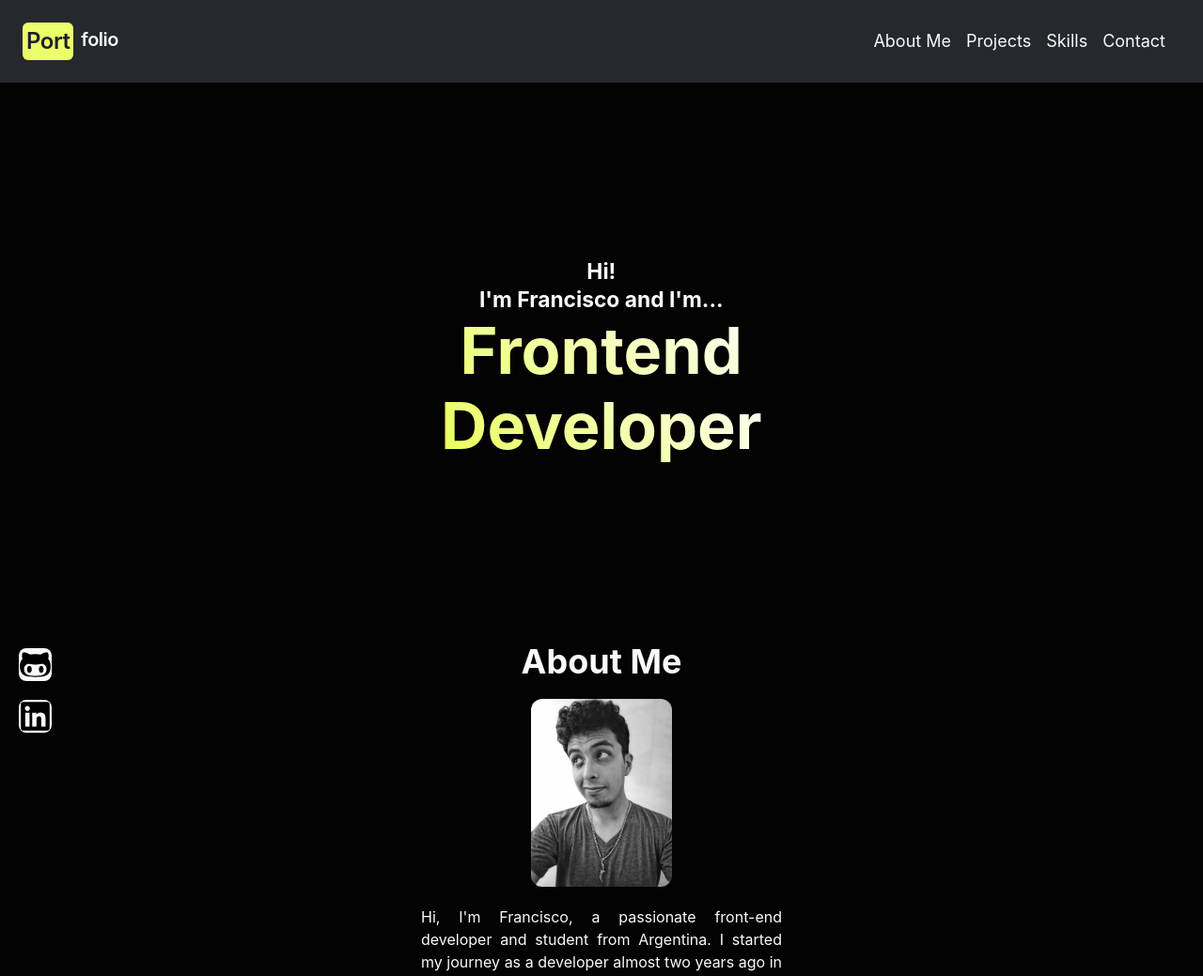
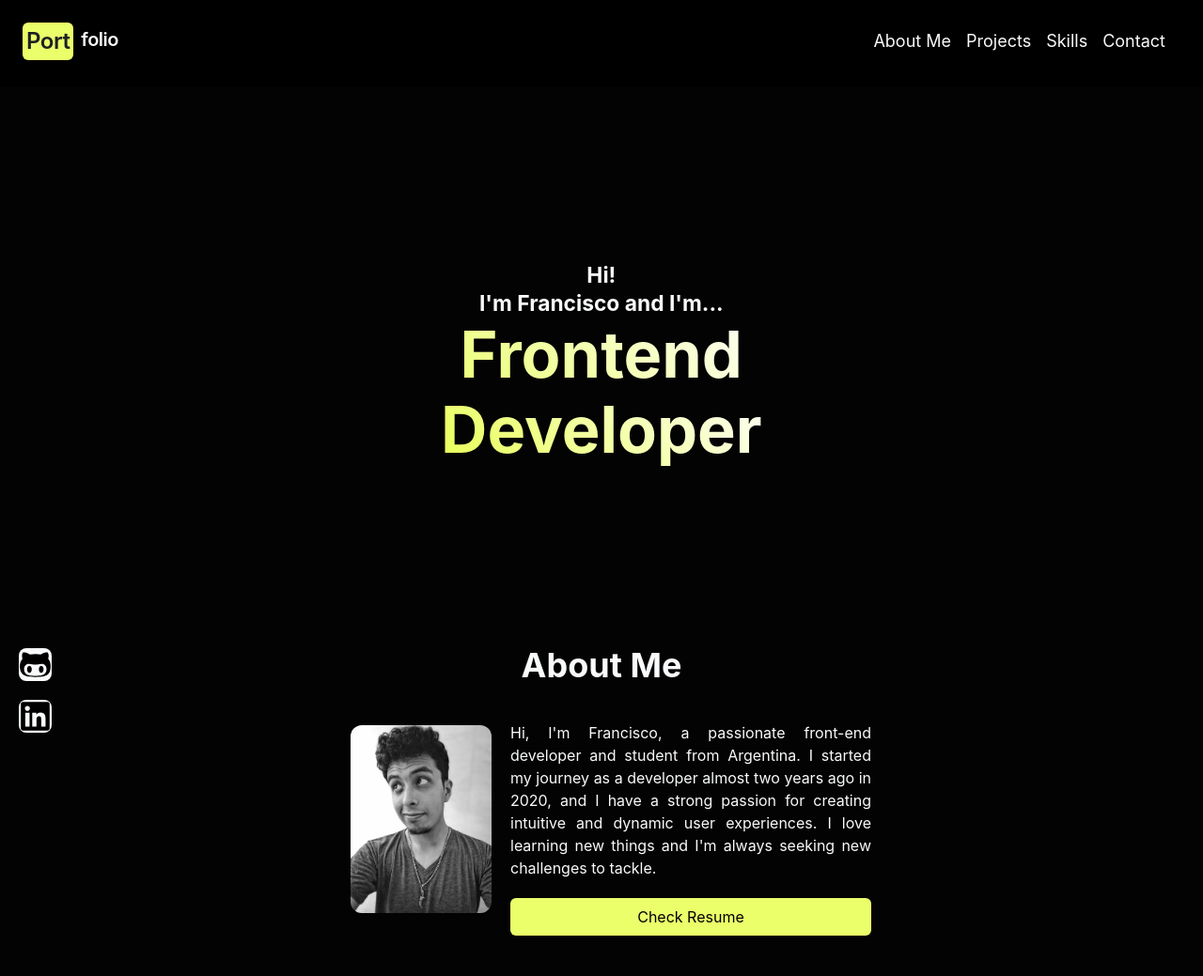
Before and after one commit to thedraxx/Portfolio-Next, a Next.js app: page / in a window 1280 px wide. Shown: the top 1039 px of the page at 94% size. Built offline with nearby package versions, Linux system fonts and the light colour scheme; no server answers; the database is empty.

Commit message:
change style in about me row when is more than sm

```diff
--- a/src/components/AboutMe/AboutMe.tsx
+++ b/src/components/AboutMe/AboutMe.tsx
@@ -5,15 +5,15 @@ const AboutMe = () => {
 
     return (
         <div className="flex flex-col justify-center items-center w-full " id='about'>
-            <div className='w-100 h-100 flex flex-1 flex-col justify-center items-center'>
-                <h1 className="text-4xl font-bold text-white mt-5 mb-5 gradient_text ">About Me</h1>
-                <Image width={150} height={150} src={Profile} alt="Profile" className='flex-col justify-center items-center rounded-xl transform scale-x-10  hover:-scale-x-100 transition ease-in-out delay-50 ' />
+            <h1 className="text-4xl font-bold text-white mt-5 mb-5 gradient_text scroll-smoth">About Me</h1>
+            <div className='w-100 h-100 flex flex-1 justify-center items-center sm:flex-col lg:flex-row'>
+                <Image width={150} height={150} src={Profile} alt="Profile" className='flex-col justify-center items-center rounded-xl transform scale-x-10  hover:-scale-x-100 transition ease-in-out delay-50 lg:m-5' />
                 <div className="flex flex-col mt-5  sm: w-56 lg:w-96  " >
                     <p className="text-white text-justify ">
                         {"Hi, I'm Francisco, a passionate front-end developer and student from Argentina. I started my journey as a developer almost two years ago in 2020, and I have a strong passion for creating intuitive and dynamic user experiences. I love learning new things and I'm always seeking new challenges to tackle."}
                     </p>
                     <div className='bg-yellow mt-5 rounded-md flex flex-row justify-center w-50 items-center p-2   '>
-                        <a href='https://www.canva.com/design/DAFZvh3hbEM/dvfAsUgt6vT3eKpJL9kZ5Q/view?utm_content=DAFZvh3hbEM&utm_campaign=designshare&utm_medium=link&utm_source=publishsharelink'>Check Resume</a>
+                        <a href='https://www.canva.com/design/DAFZvh3hbEM/kIpLhHiMKjHGDy-swdpHrQ/view?utm_content=DAFZvh3hbEM&utm_campaign=designshare&utm_medium=link2&utm_source=sharebutton'>Check Resume</a>
                     </div>
                 </div>
 
--- a/src/components/Navbar/Navbar.tsx
+++ b/src/components/Navbar/Navbar.tsx
@@ -23,7 +23,7 @@ const Navbar = () => {
 
     return (
         <>
-            <nav className="h-100 flex items-center justify-between flex-wrap bg-teal-500 p-6 bg-navbar">
+            <nav className="h-100 flex items-center justify-between flex-wrap bg-teal-500 p-6 bg-card border-b-4  ">
                 <div className="flex items-center flex-shrink-0 text-white mr-6 flex-row">
                     <span className="font-semibold text-xl tracking-tight text-white text-2xl flex flex-row"><h1 className='bg-yellow rounded-md mr-1 p-1 text-black text-2xl'>Port</h1> <h1 className='rounded-md  p-1'>folio</h1></span>
                 </div>
--- a/tailwind.config.js
+++ b/tailwind.config.js
@@ -25,7 +25,7 @@ module.exports = {
       tecnologies: "#434242",
       yellow: "#eaff6a",
       yellowPressed: "#e5ff25",
-      navbar: "#27282d",
+      navbar: "#222222",
     },
     fontFamily: {
       sans: ["Inter", "sans-serif"],
```
